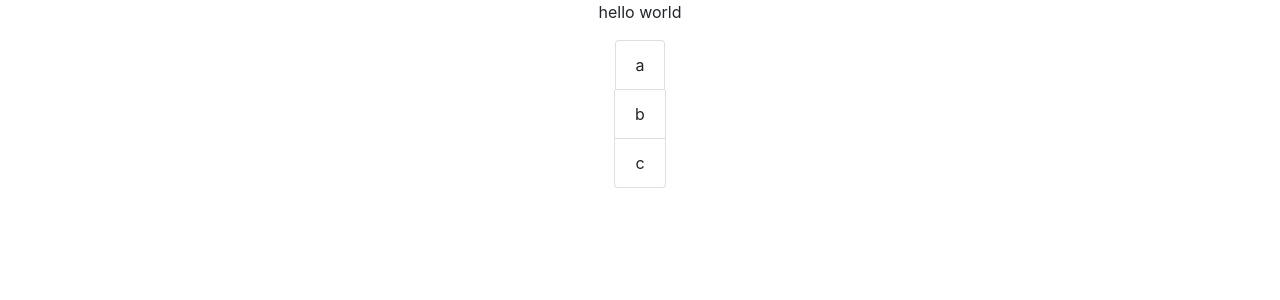
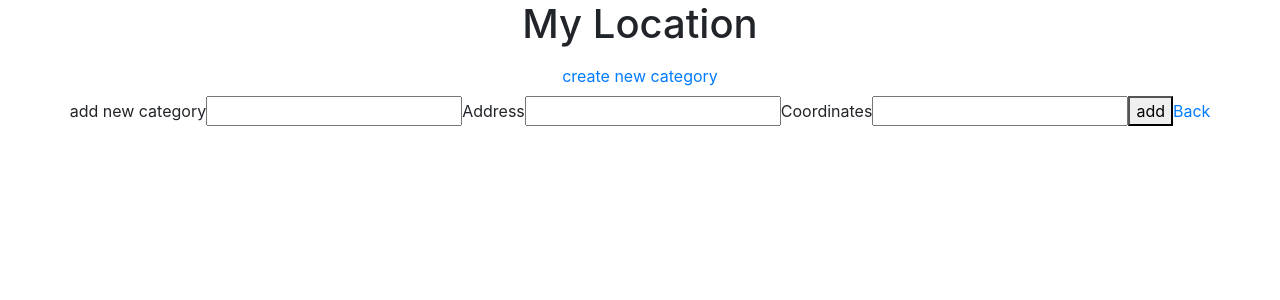
Before and after one commit to shirafeldinger/My-Locations, a React (Create React App) app in the folder my-app/: page /newCategory in a window 1280 px wide. Shown: the top 300 px of the page. Built offline with nearby package versions, Linux system fonts and the light colour scheme.

Commit message:
managing categories

```diff
--- a/my-app/package.json
+++ b/my-app/package.json
@@ -43,6 +43,7 @@
     ]
   },
   "devDependencies": {
-    "@types/react-redux": "^7.1.16"
+    "@types/react-redux": "^7.1.16",
+    "@types/react-router-dom": "^5.1.7"
   }
 }
--- a/my-app/src/App.tsx
+++ b/my-app/src/App.tsx
@@ -1,13 +1,24 @@
 import React from 'react';
 import './App.css';
+
+import 'bootstrap/dist/css/bootstrap.min.css';
+import { BrowserRouter as Router, Switch, Route, Link } from 'react-router-dom'
+import NewCategory from './components/newCategory/newCategory';
 import CategoryList from './components/categoryList/CategoryList';
-import 'bootstrap/dist/css/bootstrap.min.css'
 
 function App() {
   return (
     <div className="App">
-      <p>hello world</p>
-      <CategoryList />
+      <h1>My Location</h1>
+      <Router>
+
+        <Link className="nav-link" to="/newCategory">create new category</Link>
+
+        <Switch>
+          <Route exact path='/' component={() => { return <CategoryList /> }} />
+          <Route exact path='/newCategory' component={() => { return <NewCategory /> }} />
+        </Switch>
+      </Router>
     </div>
   );
 }
--- a/my-app/src/components/categoryList/CategoryList.tsx
+++ b/my-app/src/components/categoryList/CategoryList.tsx
@@ -3,12 +3,12 @@ import { useSelector, useDispatch } from "react-redux"
 import { MyLocationState } from '../../types';
 
 function CategoryList() {
-    const categorys = useSelector<MyLocationState>(state => state.category) as Array<string>;
+    const categories = useSelector<MyLocationState>(state => state.categories) as Array<string>;
     const dispatch = useDispatch();
     return (
         <ul className="list-group">
-            {categorys.map(category => {
-                return <li className="list-group-item">{category}</li>
+            {categories.map(category => {
+                return <li key={category} className="list-group-item">{category}</li>
             })}
         </ul>
     );
--- /dev/null
+++ b/my-app/src/components/newCategory/newCategory.tsx
@@ -0,0 +1,42 @@
+import React, { useState } from "react";
+import { useSelector, useDispatch } from "react-redux"
+import { Link } from "react-router-dom";
+import { ActionTypes, MyLocationState, Location } from '../../types';
+
+function NewCategory() {
+    const categories = useSelector<MyLocationState>(state => state.categories) as Array<string>;
+    const categorylocation = useSelector<MyLocationState>(state => state.location) as Array<Location>;
+    const dispatch = useDispatch();
+    const [category, setCategory] = useState('')
+    const [inputAddress, setInputAddress] = useState('')
+    const [inputCoordinates, setInputCoordinates] = useState('')
+    const [inputName, setInputName] = useState('')
+
+    const addCategory = () => {
+        let newCategories = [...categories]
+        newCategories.push(category)
+        console.log(newCategories);
+
+        dispatch({ type: ActionTypes.setCategory, categories: newCategories })
+    };
+
+    const addCategoryDetails = () => {
+        let newCategoryLocation = [...categorylocation]
+        newCategoryLocation.push({ name: inputName, address: inputAddress, coordinates: inputCoordinates, category })
+    }
+
+    return (
+        <div className="">
+            <label> add new category</label>
+            <input type="text" onChange={(e) => { setCategory(e.target.value) }} />
+            <label >Address</label>
+            <input type="text" onChange={(e) => { setInputAddress(e.target.value) }} />
+            <label >Coordinates</label>
+            <input type="text" onChange={(e) => { setInputCoordinates(e.target.value) }} />
+            <button onClick={addCategory}>add</button>
+            <Link to="/">Back </Link>
+        </div>
+    );
+}
+
+export default NewCategory;
--- a/my-app/src/index.tsx
+++ b/my-app/src/index.tsx
@@ -8,14 +8,14 @@ import { createStore } from "redux"
 import { ActionTypes, LocationActions, MyLocationState } from './types';
 
 const initialState = {
-  category: ['a', 'b', 'c'],
+  categories: ['a', 'b', 'c'],
   location: { name: '', address: '', category: '', coordinates: '' }
 };
 
 const reducer = (state: MyLocationState = initialState, action: LocationActions): MyLocationState => {
   switch (action.type) {
     case ActionTypes.setCategory:
-      return { ...state, category: action.category }
+      return { ...state, categories: action.categories }
     default:
       return state;
   };
@@ -30,8 +30,4 @@ ReactDOM.render(
   </React.StrictMode>,
   document.getElementById('root')
 );
-
-// If you want to start measuring performance in your app, pass a function
-// to log results (for example: reportWebVitals(console.log))
-// or send to an analytics endpoint. Learn more: https://bit.ly/CRA-vitals
 reportWebVitals();
--- a/my-app/src/types.ts
+++ b/my-app/src/types.ts
@@ -7,7 +7,7 @@ export type Location = {
 
 export type MyLocationState = {
   location: Location;
-  category: Array<string>;
+  categories: Array<string>;
 };
 
 export enum ActionTypes {
@@ -16,5 +16,5 @@ export enum ActionTypes {
 
 export type LocationActions = {
   type: ActionTypes.setCategory;
-  category: Array<string>;
+  categories: Array<string>;
 };
```
Also changed, not shown: 2 other files (tests, documents, lock files or other folders).
